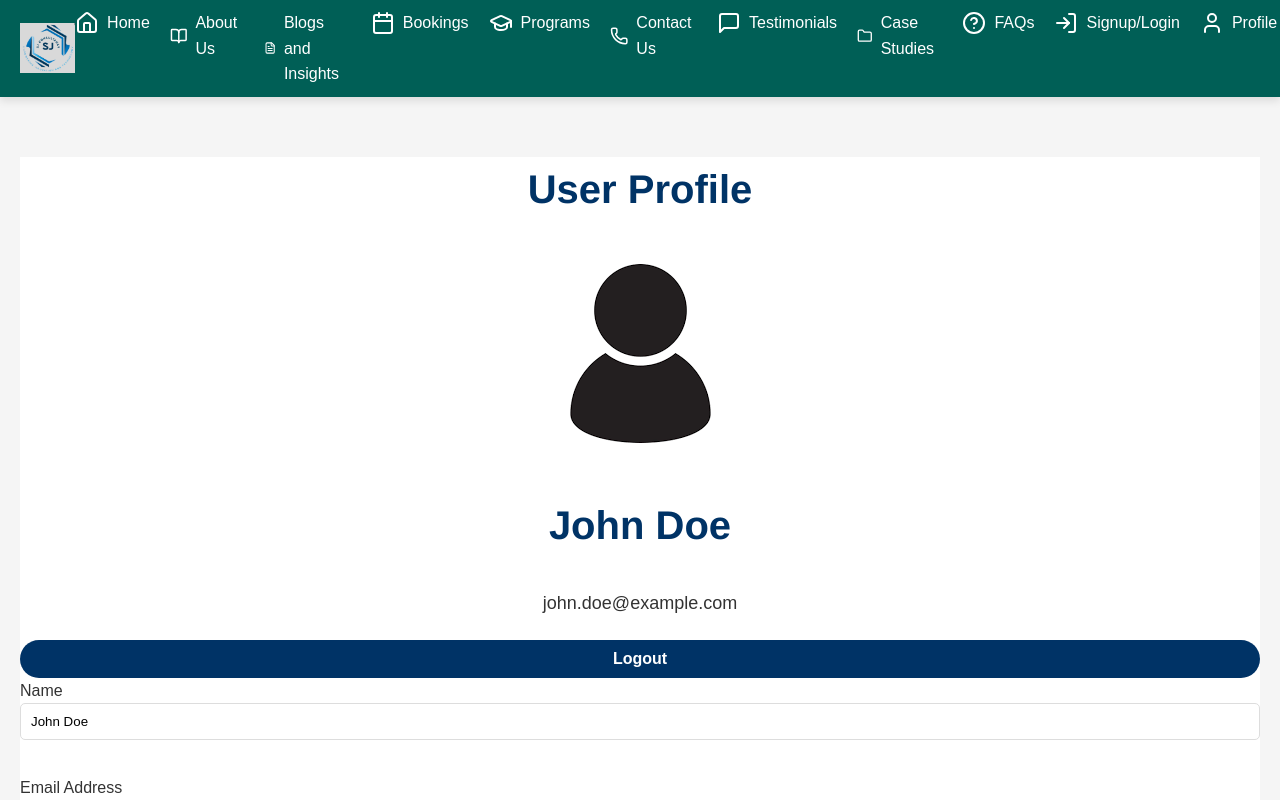
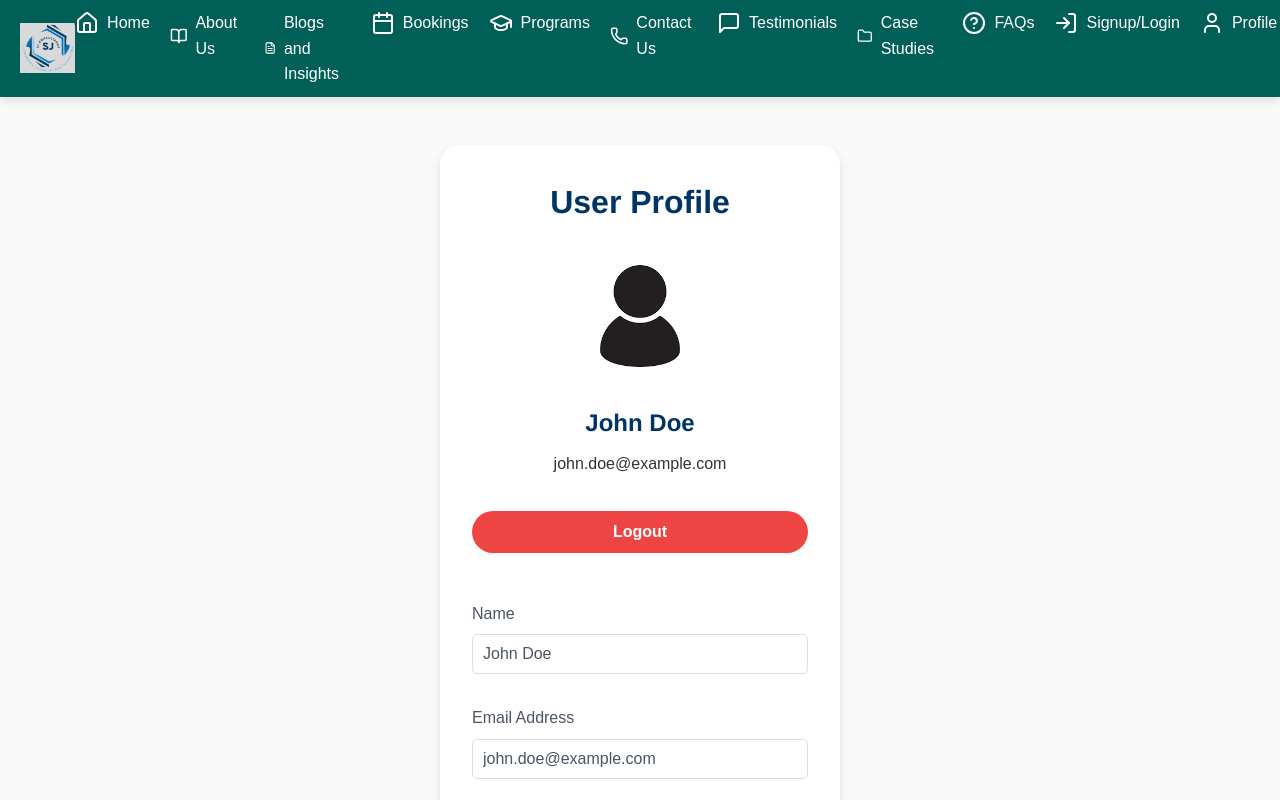
Before and after one commit to Amaaaarrrrrr/SJWebsite, a React (Vite) app in the folder SJConsultancy/: page /profile in a window 1280 px wide. Both pictures are taken after a click on the button "Edit Profile". Shown: the top 800 px of the page. Built offline with nearby package versions, Linux system fonts and the light colour scheme.

Commit message:
more css

```diff
--- a/SJConsultancy/src/components/User.jsx
+++ b/SJConsultancy/src/components/User.jsx
@@ -1,27 +1,23 @@
 import React, { useState } from 'react';
-import { useNavigate } from 'react-router-dom'; // To navigate to different routes
+import { useNavigate } from 'react-router-dom';
 
 const UserProfile = () => {
-  const navigate = useNavigate(); // Hook to navigate to different pages
+  const navigate = useNavigate();
 
-  // State to store user data (initially hardcoded, could come from an API)
   const [userData, setUserData] = useState({
     name: 'John Doe',
     email: 'john.doe@example.com',
-    profilePicture: '/profile.png', // Placeholder image
+    profilePicture: '/profile.png',
   });
 
-  // State to manage editing mode
   const [isEditing, setIsEditing] = useState(false);
 
-  // State to handle form inputs during editing
   const [formData, setFormData] = useState({
     name: userData.name,
     email: userData.email,
     profilePicture: userData.profilePicture,
   });
 
-  // Handle form input changes
   const handleChange = (e) => {
     const { name, value } = e.target;
     setFormData((prevData) => ({
@@ -30,39 +26,35 @@ const UserProfile = () => {
     }));
   };
 
-  // Handle form submission
   const handleSubmit = (e) => {
     e.preventDefault();
-    setUserData(formData); // Update user data with the new input values
-    setIsEditing(false); // Exit editing mode
+    setUserData(formData);
+    setIsEditing(false);
   };
 
-  // Logout function
   const handleLogout = () => {
-    // Clear user data and redirect to login page (or any other desired action)
     setUserData({});
     navigate('/login');
   };
 
-  // Handle account settings navigation
   const goToAccountSettings = () => {
     navigate('/account-settings');
   };
 
   return (
-    <section className="bg-lightGray py-12 px-4 md:px-12 min-h-screen">
-      <div className="max-w-md mx-auto bg-white p-8 rounded-2xl shadow-md">
-        <h1 className="text-3xl font-bold text-navyBlue mb-6 text-center">User Profile</h1>
+    <section className="user-profile-section bg-lightGray py-12 px-4 md:px-12 min-h-screen">
+      <div className="user-profile-container max-w-md mx-auto bg-white p-8 rounded-2xl shadow-md">
+        <h1 className="user-profile-title text-3xl font-bold text-navyBlue mb-6 text-center">User Profile</h1>
 
         {/* Profile Section */}
-        <div className="text-center mb-8">
+        <div className="user-profile-info text-center mb-8">
           <img
             src={userData.profilePicture}
             alt="Profile"
-            className="w-32 h-32 rounded-full mx-auto mb-4"
+            className="user-profile-picture w-32 h-32 rounded-full mx-auto mb-4"
           />
-          <h2 className="text-2xl font-semibold text-deepGreen">{userData.name}</h2>
-          <p className="text-gray-700 mb-4">{userData.email}</p>
+          <h2 className="user-profile-name text-2xl font-semibold text-deepGreen">{userData.name}</h2>
+          <p className="user-profile-email text-gray-700 mb-4">{userData.email}</p>
         </div>
 
         {/* Edit Profile and Account Settings Buttons */}
@@ -70,13 +62,13 @@ const UserProfile = () => {
           <>
             <button
               onClick={() => setIsEditing(true)}
-              className="bg-teal text-white py-2 px-6 rounded-full hover:bg-deepGreen transition w-full mb-4"
+              className="user-profile-edit-button bg-teal text-white py-2 px-6 rounded-full hover:bg-deepGreen transition w-full mb-4"
             >
               Edit Profile
             </button>
             <button
               onClick={goToAccountSettings}
-              className="bg-deepGreen text-white py-2 px-6 rounded-full hover:bg-teal transition w-full mb-4"
+              className="user-profile-settings-button bg-deepGreen text-white py-2 px-6 rounded-full hover:bg-teal transition w-full mb-4"
             >
               Account Settings
             </button>
@@ -86,53 +78,53 @@ const UserProfile = () => {
         {/* Logout Button */}
         <button
           onClick={handleLogout}
-          className="bg-red-500 text-white py-2 px-6 rounded-full hover:bg-red-600 transition w-full"
+          className="user-profile-logout-button bg-red-500 text-white py-2 px-6 rounded-full hover:bg-red-600 transition w-full"
         >
           Logout
         </button>
 
         {/* Profile Edit Form */}
         {isEditing && (
-          <form onSubmit={handleSubmit}>
-            <div className="mb-4">
-              <label className="block text-gray-700 mb-2">Name</label>
+          <form onSubmit={handleSubmit} className="user-profile-edit-form">
+            <div className="user-profile-form-group mb-4">
+              <label className="user-profile-form-label block text-gray-700 mb-2">Name</label>
               <input
                 type="text"
                 name="name"
                 value={formData.name}
                 onChange={handleChange}
-                className="w-full border border-gray-300 p-3 rounded-lg focus:outline-none focus:ring-2 focus:ring-teal"
+                className="user-profile-form-input w-full border border-gray-300 p-3 rounded-lg focus:outline-none focus:ring-2 focus:ring-teal"
                 required
               />
             </div>
 
-            <div className="mb-4">
-              <label className="block text-gray-700 mb-2">Email Address</label>
+            <div className="user-profile-form-group mb-4">
+              <label className="user-profile-form-label block text-gray-700 mb-2">Email Address</label>
               <input
                 type="email"
                 name="email"
                 value={formData.email}
                 onChange={handleChange}
-                className="w-full border border-gray-300 p-3 rounded-lg focus:outline-none focus:ring-2 focus:ring-teal"
+                className="user-profile-form-input w-full border border-gray-300 p-3 rounded-lg focus:outline-none focus:ring-2 focus:ring-teal"
                 required
               />
             </div>
 
-            <div className="mb-4">
-              <label className="block text-gray-700 mb-2">Profile Picture URL</label>
+            <div className="user-profile-form-group mb-4">
+              <label className="user-profile-form-label block text-gray-700 mb-2">Profile Picture URL</label>
               <input
                 type="text"
                 name="profilePicture"
                 value={formData.profilePicture}
                 onChange={handleChange}
-                className="w-full border border-gray-300 p-3 rounded-lg focus:outline-none focus:ring-2 focus:ring-teal"
+                className="user-profile-form-input w-full border border-gray-300 p-3 rounded-lg focus:outline-none focus:ring-2 focus:ring-teal"
                 required
               />
             </div>
 
             <button
               type="submit"
-              className="bg-deepGreen text-white py-3 px-6 rounded-full hover:bg-teal transition w-full"
+              className="user-profile-save-button bg-deepGreen text-white py-3 px-6 rounded-full hover:bg-teal transition w-full"
             >
               Save Changes
             </button>
--- a/SJConsultancy/src/index.css
+++ b/SJConsultancy/src/index.css
@@ -2044,3 +2044,141 @@ section p {
   font-size: 1.2rem;
   margin-top: 1rem;
 }
+
+/* User Profile Section */
+.user-profile-section {
+  background-color: #F9F9F9; /* Light gray background */
+  padding: 3rem 1rem;
+  min-height: 100vh; /* Full screen height */
+}
+
+/* User Profile Container */
+.user-profile-container {
+  max-width: 400px;
+  margin: 0 auto;
+  background-color: #FFFFFF; /* White background */
+  padding: 2rem;
+  border-radius: 20px; /* Rounded corners */
+  box-shadow: 0 4px 8px rgba(0, 0, 0, 0.1); /* Subtle shadow */
+}
+
+/* User Profile Title */
+.user-profile-title {
+  font-size: 2rem;
+  font-weight: bold;
+  color: #003366; /* Navy Blue */
+  margin-bottom: 1.5rem;
+  text-align: center;
+}
+
+/* User Profile Info */
+.user-profile-info {
+  text-align: center;
+  margin-bottom: 2rem;
+}
+
+.user-profile-picture {
+  width: 8rem;
+  height: 8rem;
+  border-radius: 50%; /* Circular image */
+  margin: 0 auto 1rem;
+  object-fit: cover;
+}
+
+.user-profile-name {
+  font-size: 1.5rem;
+  font-weight: bold;
+  color: #005F56; /* Deep Green */
+  margin-bottom: 0.5rem;
+}
+
+.user-profile-email {
+  font-size: 1rem;
+  color: #4B5563; /* Dark gray */
+  margin-bottom: 1rem;
+}
+
+/* Buttons */
+.user-profile-edit-button,
+.user-profile-settings-button,
+.user-profile-logout-button,
+.user-profile-save-button {
+  width: 100%;
+  padding: 0.75rem 1.5rem;
+  font-size: 1rem;
+  font-weight: bold;
+  border-radius: 30px; /* Rounded button */
+  text-align: center;
+  transition: background-color 0.3s ease, transform 0.3s ease;
+}
+
+.user-profile-edit-button {
+  background-color: #008080; /* Teal */
+  color: #FFFFFF; /* White text */
+  margin-bottom: 1rem;
+}
+
+.user-profile-edit-button:hover {
+  background-color: #005F56; /* Deep Green on hover */
+}
+
+.user-profile-settings-button {
+  background-color: #005F56; /* Deep Green */
+  color: #FFFFFF; /* White text */
+  margin-bottom: 1rem;
+}
+
+.user-profile-settings-button:hover {
+  background-color: #008080; /* Teal on hover */
+}
+
+.user-profile-logout-button {
+  background-color: #EF4444; /* Red */
+  color: #FFFFFF; /* White text */
+  margin-bottom: 1rem;
+}
+
+.user-profile-logout-button:hover {
+  background-color: #DC2626; /* Darker red on hover */
+}
+
+.user-profile-save-button {
+  background-color: #005F56; /* Deep Green */
+  color: #FFFFFF; /* White text */
+}
+
+.user-profile-save-button:hover {
+  background-color: #008080; /* Teal on hover */
+}
+
+/* Edit Form */
+.user-profile-edit-form {
+  margin-top: 2rem;
+}
+
+.user-profile-form-group {
+  margin-bottom: 1rem;
+}
+
+.user-profile-form-label {
+  font-size: 1rem;
+  color: #4B5563; /* Dark gray */
+  margin-bottom: 0.5rem;
+  display: block;
+}
+
+.user-profile-form-input {
+  width: 100%;
+  padding: 0.75rem;
+  border: 1px solid #D1D5DB; /* Light gray border */
+  border-radius: 10px;
+  font-size: 1rem;
+  color: #4B5563; /* Dark gray text */
+  outline: none;
+  transition: border-color 0.3s ease, box-shadow 0.3s ease;
+}
+
+.user-profile-form-input:focus {
+  border-color: #005F56; /* Deep Green on focus */
+  box-shadow: 0 0 0 3px rgba(0, 95, 86, 0.2); /* Green focus ring */
+}
```
Also changed, not shown: SJConsultancy/src/pages/Register.jsx (deleted), SJConsultancy/src/pages/UserPage.jsx (deleted).
